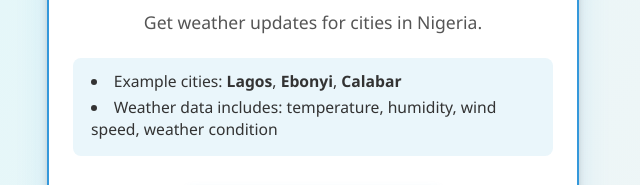
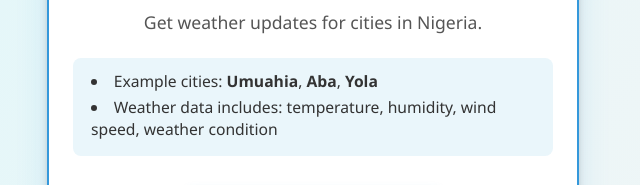
Before and after one commit to Emmanuel00885566/Weather-report-app, a website: page public/weatherReport.html in a window 1280 px wide. Shown: the part 162-347 px from the top of the page, 327-967 px from the left. Drawn offline with Linux system fonts and the light colour scheme.

Commit message:
Changed the examples cities in the description on the homepage to include cities from the json file

```diff
--- a/public/weatherReport.html
+++ b/public/weatherReport.html
@@ -14,7 +14,7 @@
             <h1 id="main-title">Weather Report</h1>
             <p class="app-description">Get weather updates for cities in Nigeria.</p>
             <ul class="info-list">
-                <li>Example cities: <strong>Lagos</strong>, <strong>Ebonyi</strong>, <strong>Calabar</strong></li>
+                <li>Example cities: <strong>Umuahia</strong>, <strong>Aba</strong>, <strong>Yola</strong></li>
                 <li>Weather data includes: temperature, humidity, wind speed, weather condition</li>
 
             </ul>
```
